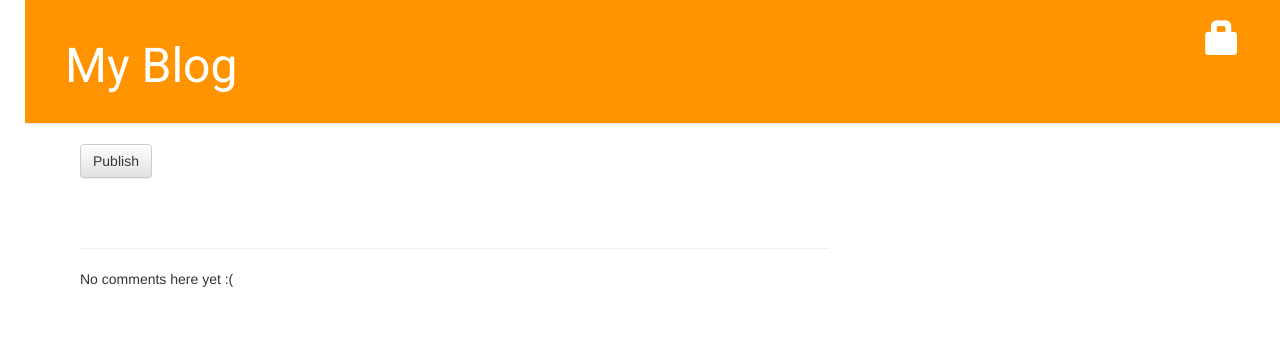
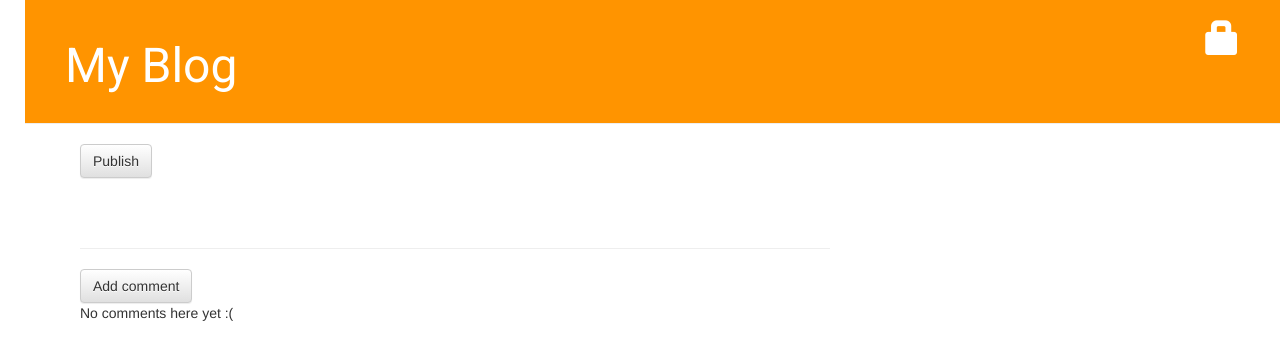
Before and after one commit to omerfarukavci/my-first-blog, a Django app: template blog/templates/blog/post_detail.html in a window 1280 px wide. Shown: the top 360 px of the page. Run offline with Django 3.2, Linux system fonts and the light colour scheme; the template is opened without the code that fills it, so the values that code supplies are empty; some libraries are stand-ins or nearby versions.

Commit message:
add comment button properties - 2

```diff
--- a/blog/templates/blog/post_detail.html
+++ b/blog/templates/blog/post_detail.html
@@ -33,9 +33,11 @@
             <strong>{{ comment.author }}</strong>
             <p>{{ comment.text|linebreaks }}</p>
         </div>
-        <a class="btn btn-default" href="{% url 'add_comment_to_post' pk=post.pk %}">Add comment</a><br><br>
+
         {% endif %}
+        <a class="btn btn-default" href="{% url 'add_comment_to_post' pk=post.pk %}">Add comment</a>
     {% empty %}
+        <a class="btn btn-default" href="{% url 'add_comment_to_post' pk=post.pk %}">Add comment</a>
         <p>No comments here yet :(</p>
     {% endfor %}
 
```
